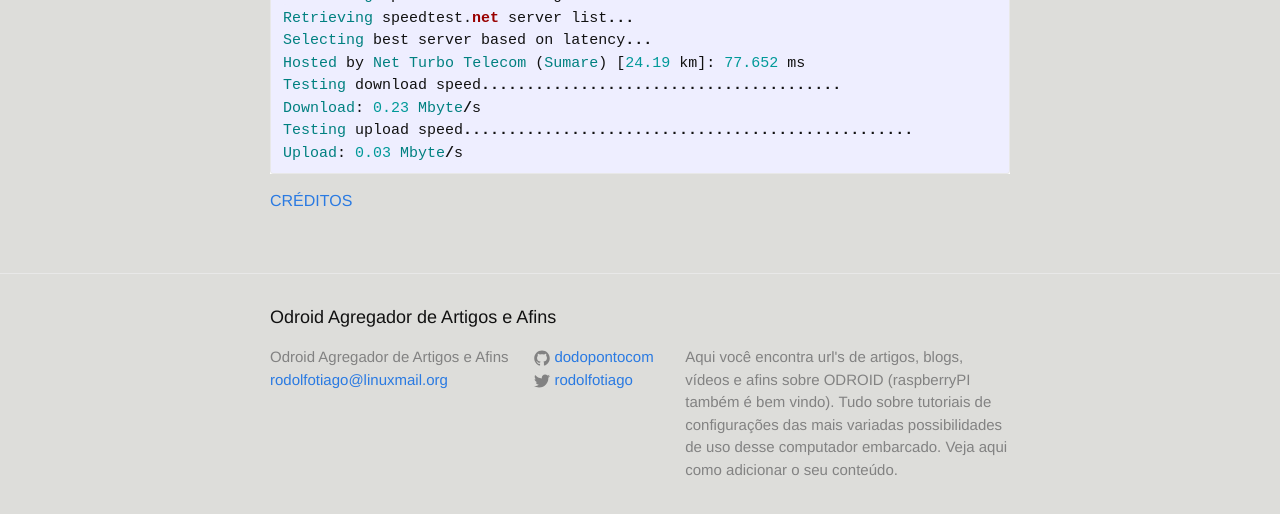
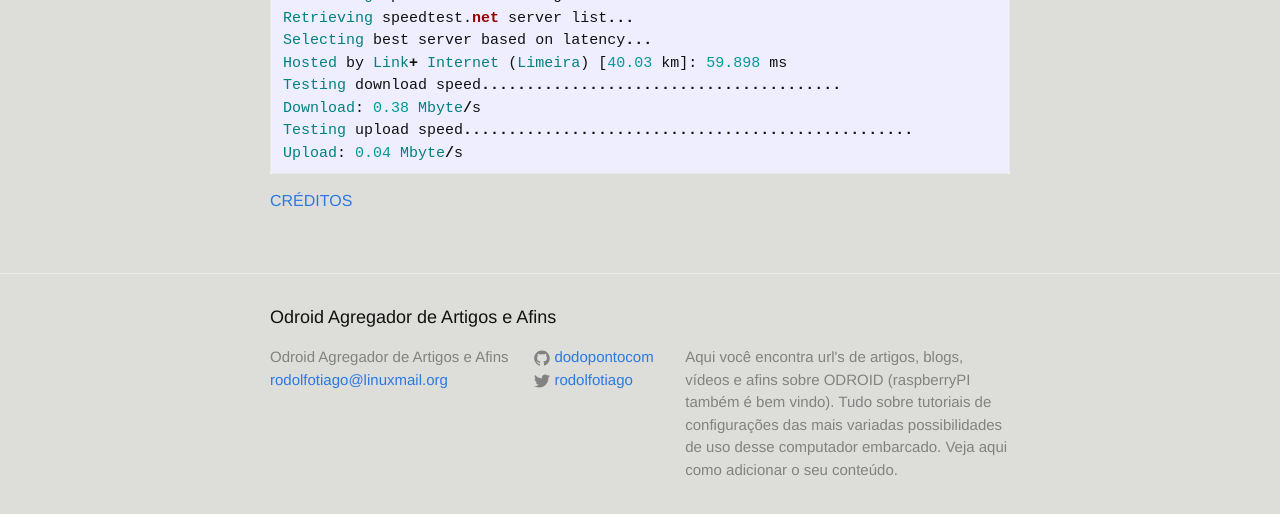
Before and after one commit to robsonneto5pi/odroid-br.github.io, a Jekyll site: the page built from _posts/2016-07-14-internet.markdown, in a window 1280 px wide, cut to the strip 329-843 px from the top of the page. Built offline with Jekyll 4.4.1, drawn with Linux system fonts in a browser that asks for light colours.

Commit message:
2016-07-14-internet.markdown

```diff
--- a/_posts/2016-07-14-internet.markdown
+++ b/_posts/2016-07-14-internet.markdown
@@ -9,11 +9,11 @@ Teste da internet!  <br />
 Retrieving speedtest.net configuration...
 Retrieving speedtest.net server list...
 Selecting best server based on latency...
-Hosted by Net Turbo Telecom (Sumare) [24.19 km]: 77.652 ms
+Hosted by Link+ Internet (Limeira) [40.03 km]: 59.898 ms
 Testing download speed........................................
-Download: 0.23 Mbyte/s
+Download: 0.38 Mbyte/s
 Testing upload speed..................................................
-Upload: 0.03 Mbyte/s
+Upload: 0.04 Mbyte/s
 {% endhighlight %}
 
 [CRÉDITOS](https://github.com/sivel/speedtest-cli/)
```
